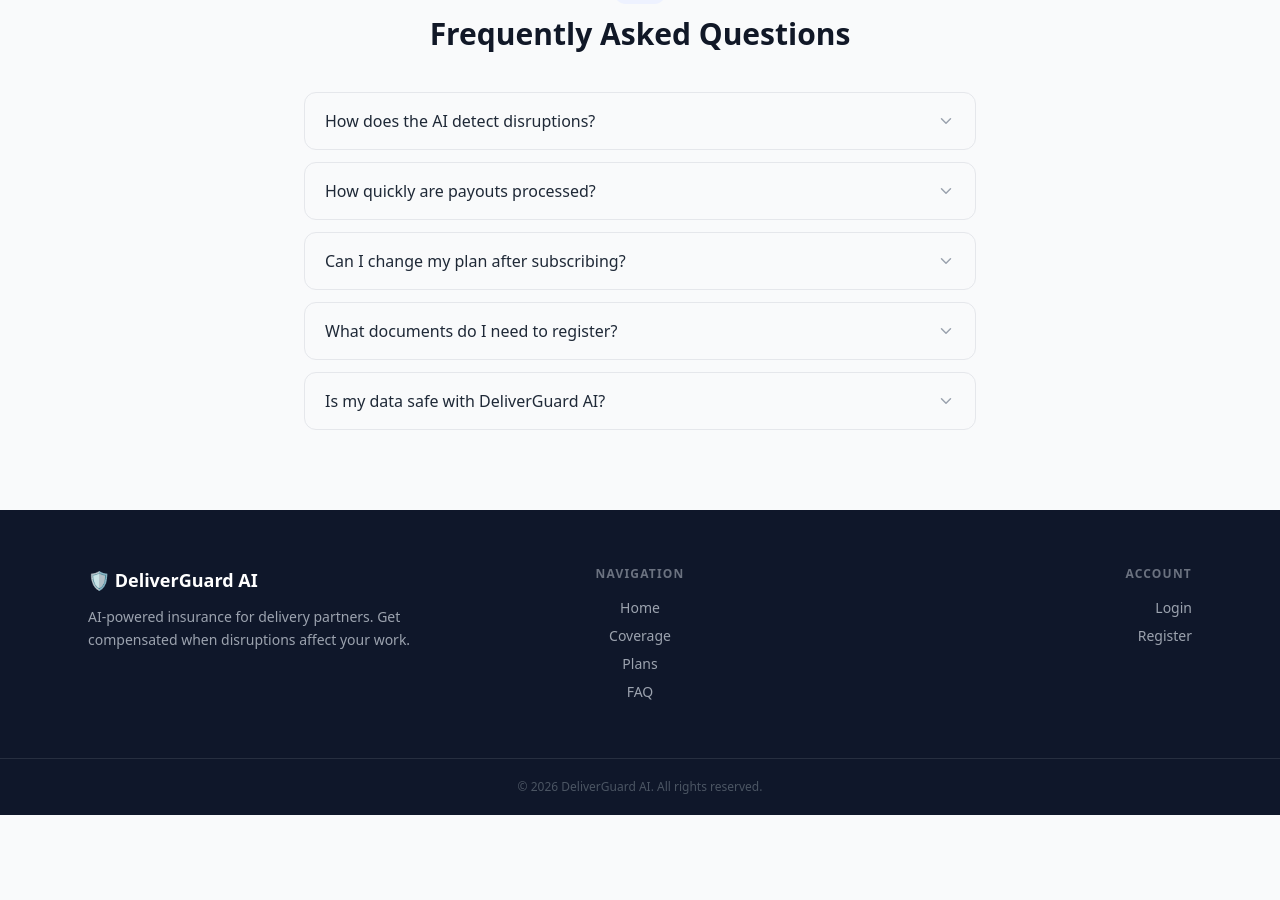
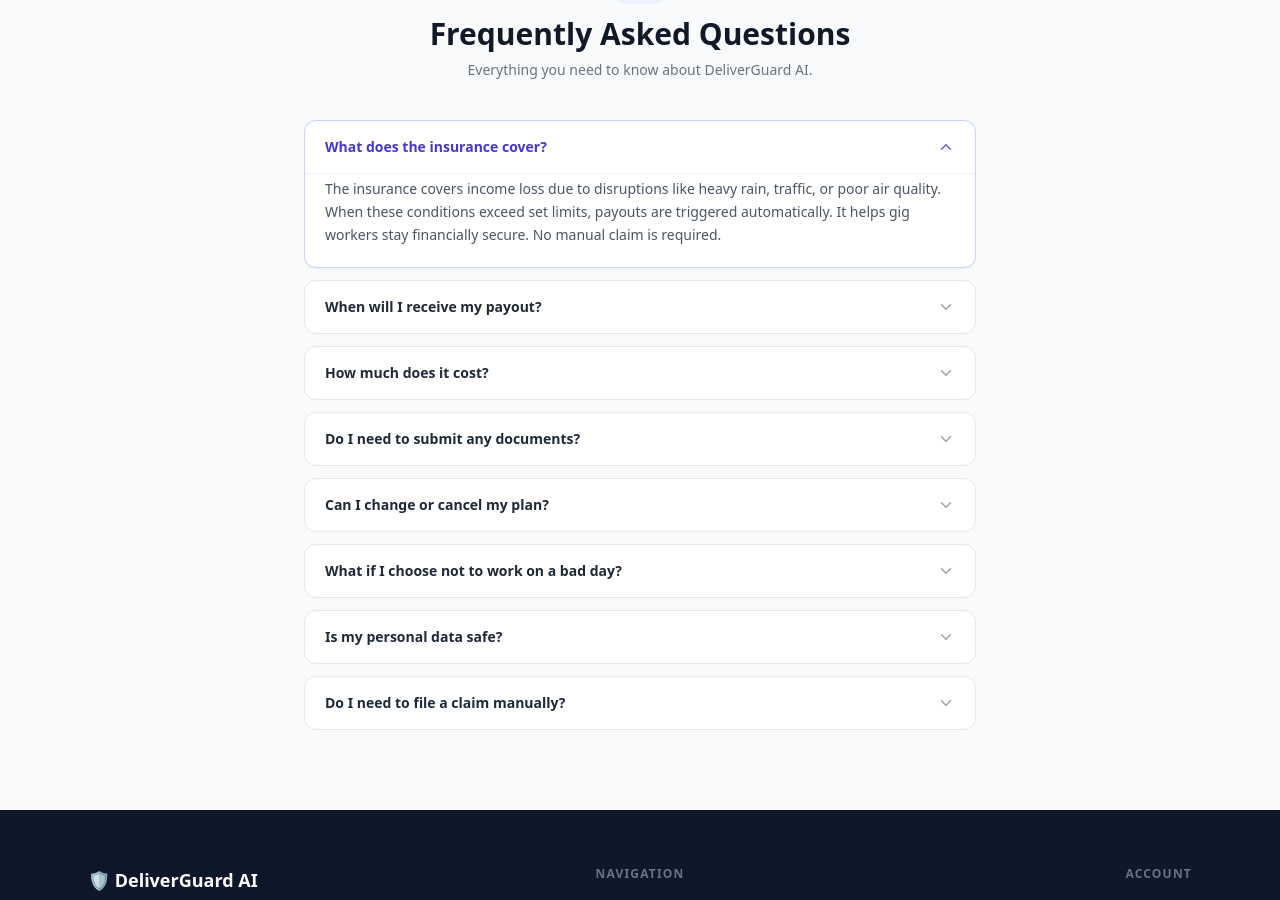
Before and after one commit to Rukshana-S/DeliverGuard-AI-final, a React (Vite) app in the folder frontend/: page / in a window 1280 px wide. Shown: the part 4461-5361 px from the top of the page. Before the commit the page ends 5276 px from the top, so only its background shows below. Built offline with nearby package versions, Linux system fonts and the light colour scheme; no server answers; the HTML template or start-up script is replaced by a standard one.

Commit message:
Update FAQ: 8 new questions, smooth accordion, one-open-at-a-time

```diff
--- a/frontend/src/pages/LandingPage.jsx
+++ b/frontend/src/pages/LandingPage.jsx
@@ -52,31 +52,87 @@ const TRUST = [
 ];
 
 const FAQS = [
-  { q: 'How does the AI detect disruptions?',         a: 'We integrate with OpenWeather, WAQI (AQI), and TomTom Traffic APIs. When thresholds are crossed — e.g. rain > 50 mm/hr or AQI > 300 — a disruption event is automatically triggered.' },
-  { q: 'How quickly are payouts processed?',          a: 'Approved claims are processed within 24 hours directly to your registered bank account via Razorpay.' },
-  { q: 'Can I change my plan after subscribing?',     a: 'Yes. You can upgrade or downgrade your plan at the start of any new weekly cycle from your Coverage page.' },
-  { q: 'What documents do I need to register?',       a: 'A valid ID, your delivery platform username, and a recent income/salary proof (screenshot or PDF).' },
-  { q: 'Is my data safe with DeliverGuard AI?',       a: 'All personal and financial data is encrypted at rest and in transit. We never share your data with third parties.' },
+  {
+    q: 'What does the insurance cover?',
+    a: 'The insurance covers income loss due to disruptions like heavy rain, traffic, or poor air quality. When these conditions exceed set limits, payouts are triggered automatically. It helps gig workers stay financially secure. No manual claim is required.',
+  },
+  {
+    q: 'When will I receive my payout?',
+    a: 'Payouts are processed instantly once a disruption is detected and verified. The system automatically credits the amount to your account. In most cases, it takes only a few minutes. No manual steps are involved.',
+  },
+  {
+    q: 'How much does it cost?',
+    a: 'The cost depends on the plan you choose. We offer affordable micro-premium options for daily or weekly coverage. Plans are designed to be budget-friendly for gig workers. You can upgrade anytime.',
+  },
+  {
+    q: 'Do I need to submit any documents?',
+    a: 'No documents are required for claims. The system uses real-time data to detect disruptions. Everything is verified automatically. This makes the process fast and hassle-free.',
+  },
+  {
+    q: 'Can I change or cancel my plan?',
+    a: 'Yes, you can change or cancel your plan anytime. Updates can be done directly from your dashboard. Changes will reflect in the next billing cycle. It gives full flexibility to users.',
+  },
+  {
+    q: 'What if I choose not to work on a bad day?',
+    a: 'You are still eligible for payouts if a disruption occurs. It does not depend on whether you worked or not. The system checks environmental conditions only. This ensures fair coverage.',
+  },
+  {
+    q: 'Is my personal data safe?',
+    a: 'Yes, your data is fully secure and encrypted. We follow strict security standards. Your information is never shared without consent. Privacy is a top priority.',
+  },
+  {
+    q: 'Do I need to file a claim manually?',
+    a: 'No manual claim is needed. The system automatically detects disruptions. Once verified, payouts are triggered instantly. This removes delays and effort for users.',
+  },
 ];
 
 /* ─── Sub-components ────────────────────────────────────── */
 
-function FAQItem({ q, a }) {
-  const [open, setOpen] = useState(false);
+function FAQItem({ q, a, isOpen, onToggle }) {
   return (
-    <div className="border border-gray-200 rounded-xl overflow-hidden">
+    <div className={`border rounded-xl overflow-hidden transition-colors duration-200 ${
+      isOpen ? 'border-indigo-200 bg-white shadow-sm' : 'border-gray-200 bg-white'
+    }`}>
       <button
-        onClick={() => setOpen(!open)}
+        onClick={onToggle}
         className="w-full flex items-center justify-between px-5 py-4 text-left font-medium text-gray-800 hover:bg-gray-50 transition-colors"
       >
-        <span>{q}</span>
-        <ChevronDown size={18} className={`text-gray-400 transition-transform duration-300 ${open ? 'rotate-180' : ''}`} />
+        <span className={`text-sm font-semibold ${isOpen ? 'text-indigo-700' : 'text-gray-800'}`}>{q}</span>
+        <ChevronDown
+          size={18}
+          className={`shrink-0 ml-3 transition-transform duration-300 ${
+            isOpen ? 'rotate-180 text-indigo-500' : 'text-gray-400'
+          }`}
+        />
       </button>
-      {open && (
-        <div className="px-5 pb-4 text-sm text-gray-600 leading-relaxed border-t border-gray-100 pt-3">
+      <div
+        style={{
+          maxHeight: isOpen ? '200px' : '0px',
+          overflow: 'hidden',
+          transition: 'max-height 0.35s ease',
+        }}
+      >
+        <p className="px-5 pb-5 pt-1 text-sm text-gray-600 leading-relaxed border-t border-gray-100">
           {a}
-        </div>
-      )}
+        </p>
+      </div>
+    </div>
+  );
+}
+
+function FAQList() {
+  const [openIdx, setOpenIdx] = useState(0);
+  return (
+    <div className="space-y-3">
+      {FAQS.map((faq, i) => (
+        <FAQItem
+          key={faq.q}
+          q={faq.q}
+          a={faq.a}
+          isOpen={openIdx === i}
+          onToggle={() => setOpenIdx(openIdx === i ? -1 : i)}
+        />
+      ))}
     </div>
   );
 }
@@ -520,10 +576,9 @@ export default function LandingPage() {
           <div className="text-center mb-10">
             <SectionLabel>FAQ</SectionLabel>
             <h2 className="text-3xl font-bold">Frequently Asked Questions</h2>
+            <p className="text-gray-500 text-sm mt-2">Everything you need to know about DeliverGuard AI.</p>
           </div>
-          <div className="space-y-3">
-            {FAQS.map((faq) => <FAQItem key={faq.q} {...faq} />)}
-          </div>
+          <FAQList />
         </div>
       </section>
 
```
